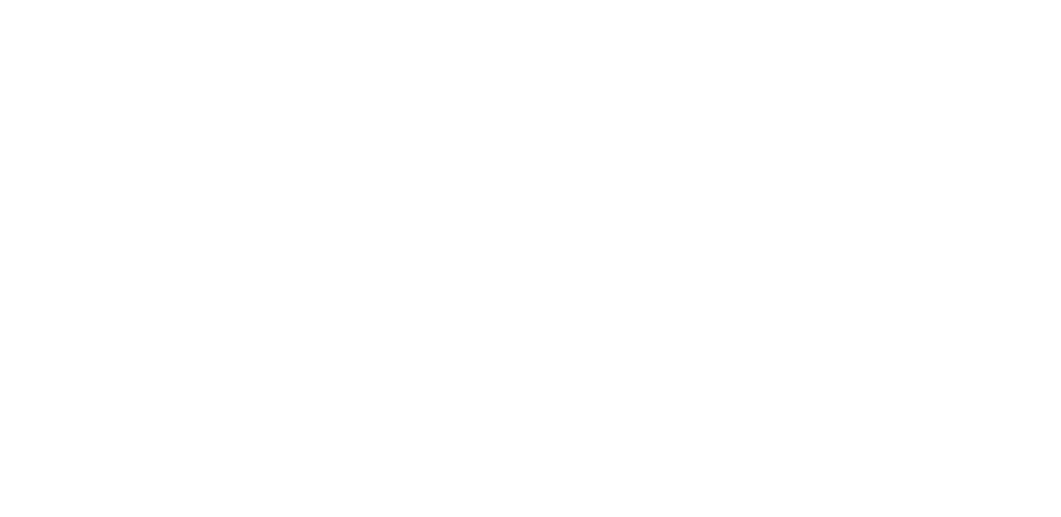
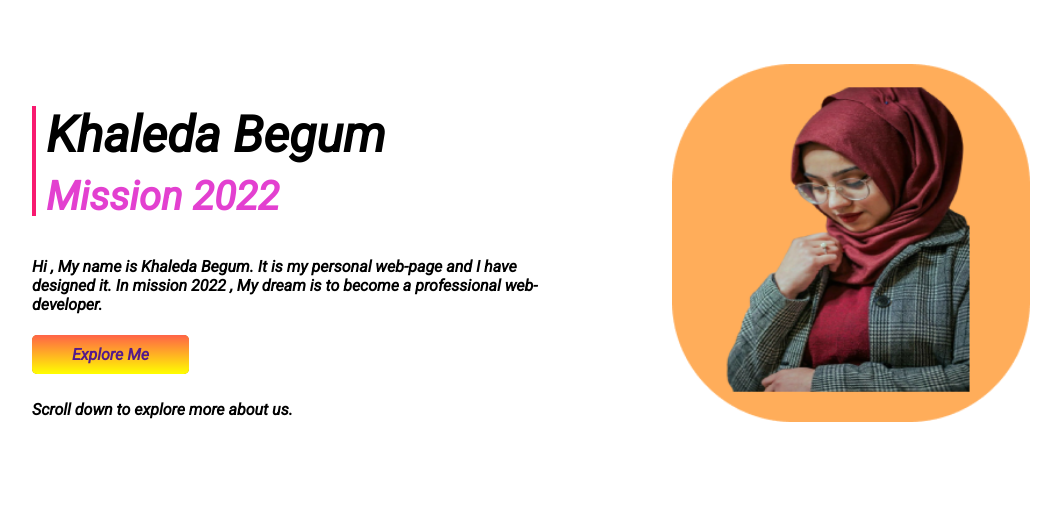
Before and after one commit to khaleda121/portfolio-project, a plain HTML site: page index.html in a window 1280 px wide. Shown: the whole page, without its empty margins (32-1093 px from the left). Drawn offline with Linux system fonts and the light colour scheme.

Commit message:
first section added

```diff
--- a/index.html
+++ b/index.html
@@ -5,8 +5,37 @@
           <meta http-equiv="X-UA-Compatible" content="IE=edge">
           <meta name="viewport" content="width=device-width, initial-scale=1.0">
           <title> Portfolio-Project </title>
+
+          <link rel="preconnect" href="https://fonts.googleapis.com">
+          <link rel="preconnect" href="https://fonts.gstatic.com" crossorigin>
+          <link href="https://fonts.googleapis.com/css2?family=Open+Sans:ital,wght@1,700&family=Roboto:ital@1&display=swap" rel="stylesheet">
+          <link rel = "stylesheet" href ="style.css">
 </head>
 <body>
+           <!-----------First section start------------>
+
+      <section class="first_section">
+          <div class="top-part">
+
+         <h1 id ="special-design"> Khaleda Begum <br> <span class="head-color">  Mission 2022 </span> </h1>
+
+
+         <p> Hi , My name is Khaleda Begum. It is my personal web-page and I have designed it.
+          In mission 2022 , My dream is to become a professional web-developer. </p>
+
+          <a class="link_button" href =""> Explore Me </a>
+
+         <p style ="padding-top: 20px;"> Scroll down to explore more about us.</p>
+
+          </div>
+
+          <div class="top-part">
+            <img src ="images/profile.png" alt ="">
+
+          </div>
+          </section>
+
+           <!-----------First section end------------>
 
 </body>
 </html>
--- a/style.css
+++ b/style.css
@@ -0,0 +1,54 @@
+body{
+          font-family: 'Open Sans', sans-serif;
+          font-family: 'Roboto', sans-serif;
+          margin: 0;
+
+
+}
+
+h1{
+          font-size: 50px;
+          padding-left: 10px;
+
+
+}
+
+.head-color{
+          color: rgb(227, 64, 208);
+          font-size: 40px;
+          padding-right: 2%;
+}
+#special-design{
+          border-left: 4px solid rgb(248, 26, 111);
+          height: 110px;
+
+}
+
+p{
+          font-weight: bold;
+          padding-bottom: 15px;
+}
+
+.first_section{
+          display: flex;
+          margin-bottom: 40px;
+}
+.top-part{
+          width: 50%;
+          padding: 5%;
+
+
+}
+
+.top-part img{
+          width: 70%;
+}
+.link_button{
+          font-weight: 700;
+          text-decoration: none;
+          padding: 10px 40px;
+          background-color: rgb(194, 141, 5);
+          border-radius: 5px;
+          background-image: linear-gradient(tomato,yellow);
+
+}
```
